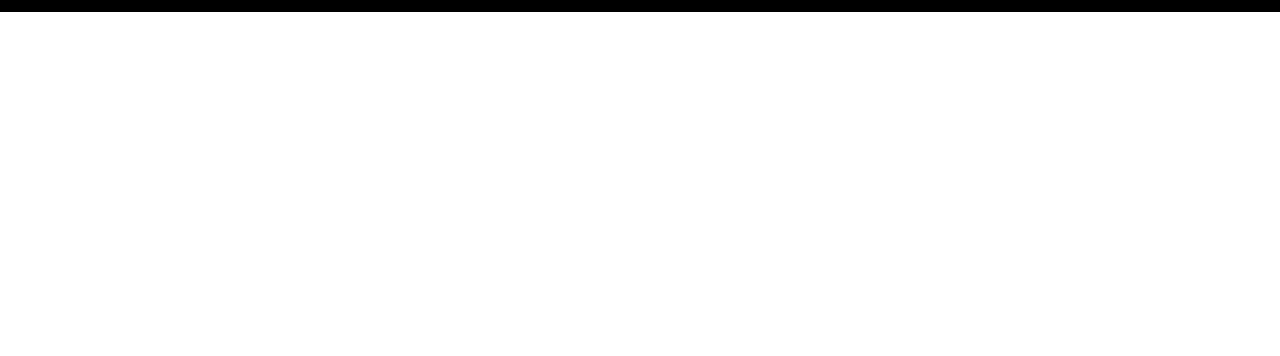
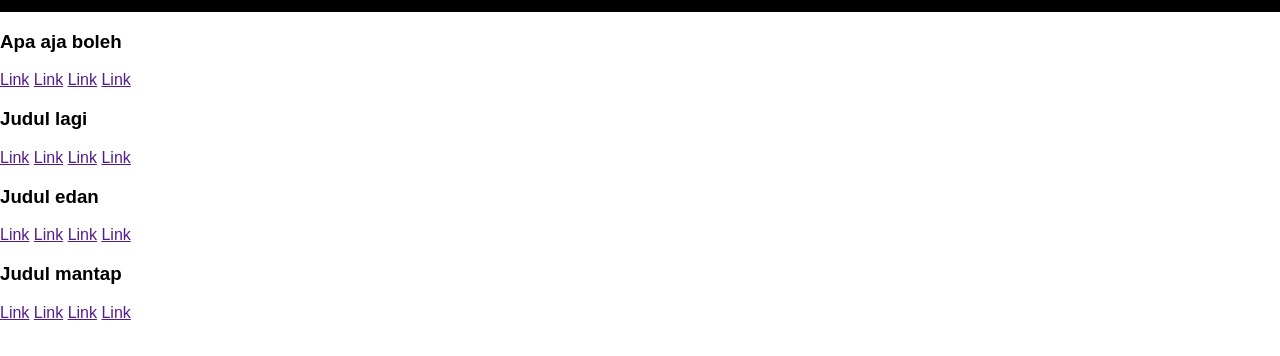
Before and after one commit to YazidPerson/AppleGui, a plain HTML site: page index.html in a window 1280 px wide. Shown: the part 438-794 px from the top of the page. Drawn offline with Linux system fonts and the light colour scheme.

Commit message:
Add files via upload

```diff
--- a/index.html
+++ b/index.html
@@ -67,5 +67,40 @@
             <img src="iphone-15-pro-_ratio-16x9.jpg" alt="" width="640" height="360">
         </div>
     </div>
+
+    <div class="Mainfooter">
+        <div class="footer1">
+            <h3>Apa aja boleh</h3>
+            <a href="">Link</a>
+            <a href="">Link</a>
+            <a href="">Link</a>
+            <a href="">Link</a>
+
+        </div>
+
+        <div class="footer2">
+            <h3>Judul lagi</h3>
+            <a href="">Link</a>
+            <a href="">Link</a>
+            <a href="">Link</a>
+            <a href="">Link</a>
+        </div>
+
+        <div class="footer3">
+            <h3>Judul edan</h3>
+            <a href="">Link</a>
+            <a href="">Link</a>
+            <a href="">Link</a>
+            <a href="">Link</a>
+        </div>
+
+        <div class="footer4">
+            <h3>Judul mantap</h3>
+            <a href="">Link</a>
+            <a href="">Link</a>
+            <a href="">Link</a>
+            <a href="">Link</a>
+        </div>
+    </div>
 </body>
 </html>
```
